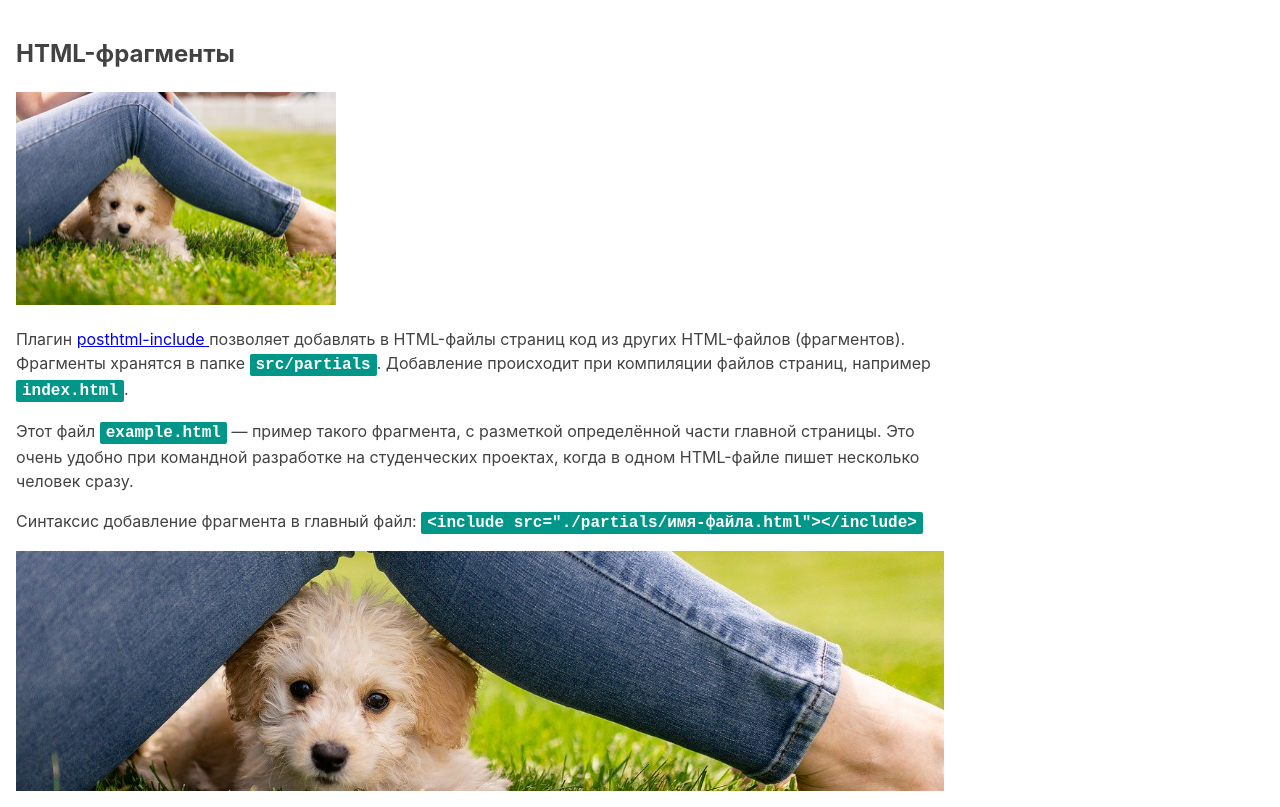
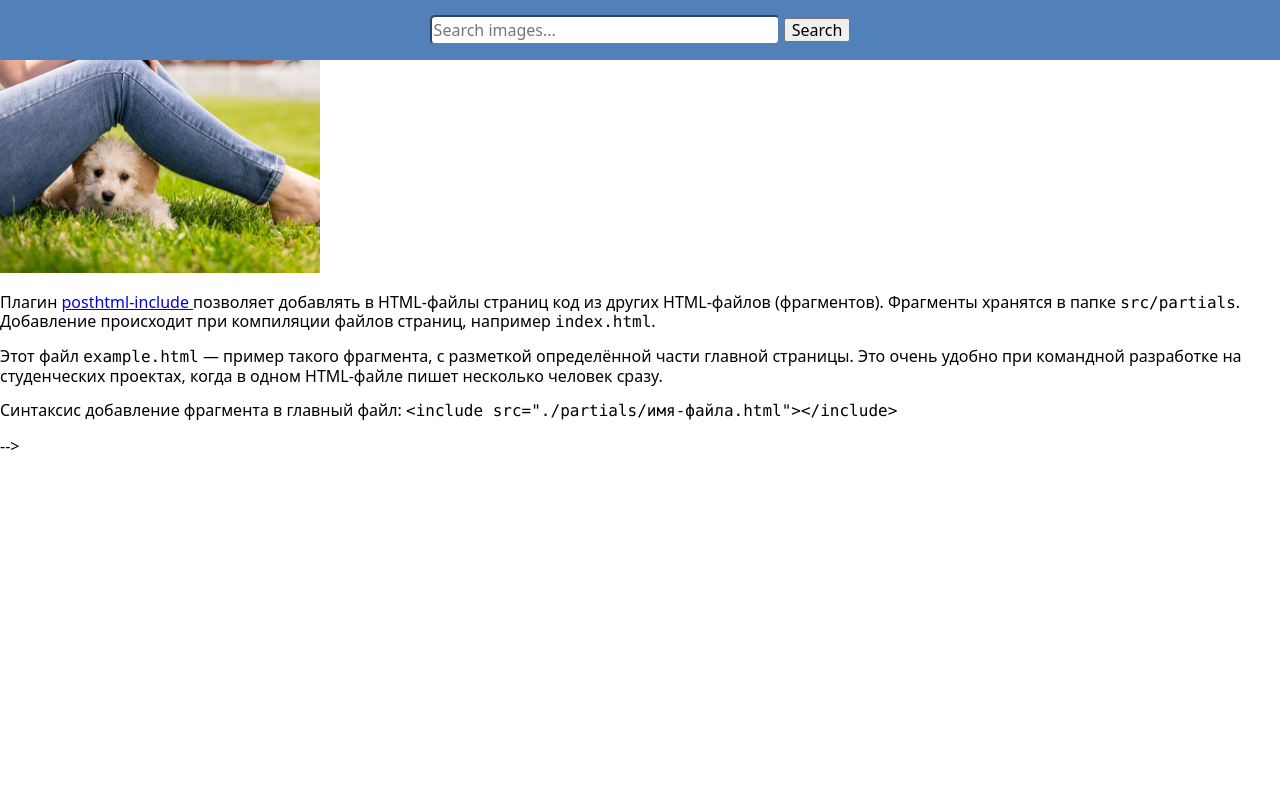
Before and after one commit to dikey677/goit-js-hw-11, a website built with Parcel: page src/index.html in a window 1280 px wide. Built offline with nearby package versions, Linux system fonts and the light colour scheme.

Commit message:
update styles

```diff
--- a/package.json
+++ b/package.json
@@ -3,10 +3,10 @@
   "version": "1.1.0",
   "description": "",
   "main": "index.js",
-  "homepage": "https://goitacademy.github.io/parcel-project-template",
+  "homepage": "https://dikey677.github.io/goit-js-hw-11",
   "scripts": {
     "dev": "parcel src/*.html",
-    "build": "parcel build src/*.html --public-url /parcel-project-template/"
+    "build": "parcel build src/*.html --public-url /goit-js-hw-11/"
   },
   "repository": {
     "type": "git",
--- a/src/index.html
+++ b/src/index.html
@@ -12,8 +12,15 @@
     />
   </head>
   <body>
+    <header class="header">
+      <form class="search-form" id="search-form">
+        <input type="text" name="searchQuery" autocomplete="off" placeholder="Search images..." />
+        <button type="submit">Search</button>
+      </form>
+    </header>
+
     <!-- Так добавляются фрагменты в главные HTML-файлы страниц. -->
-    <include src="./partials/example.html"></include>
+    <!-- <include src="./partials/example.html"></include> -->
 
     <!-- Скрипт идёт последним в разметке. В нём уже подключен главный SASS-файл. -->
     <script src="./index.js"></script>
--- a/src/sass/_example.scss
+++ b/src/sass/_example.scss
@@ -1,27 +1,14 @@
-.example {
-  font-family: -apple-system, BlinkMacSystemFont, 'Segoe UI', Roboto, Oxygen, Ubuntu, Cantarell,
-    'Open Sans', 'Helvetica Neue', sans-serif;
-  line-height: 1.5;
-  background-color: #fff;
-  color: #424242;
-  max-width: 960px;
-  padding: 16px;
+.header {
+  display: flex;
+  justify-content: center;
+  align-items: center;
+  padding: 15px 0;
+  background-color: #5181b8;
 }
 
-.example code {
-  font-family: monospace;
-  font-size: 16px;
-  font-weight: 700;
-  background-color: #009688;
-  color: #fff;
-  padding: 2px 6px;
-  border-radius: 2px;
+.search-form input {
+  border-radius: 5px;
+  border-color: #5181b8;
+  width: 350px;
+  height: 30px;
 }
-
-.example .background {
-  height: 240px;
-  // Путь к изображениям из SASS-файла всегда такой, как из папки css
-  background-image: url('../images/demo.jpg');
-  background-size: cover;
-  background-position: center;
-}
```
Also changed, not shown: src/images/search-svg.svg (added), 1 other file.
